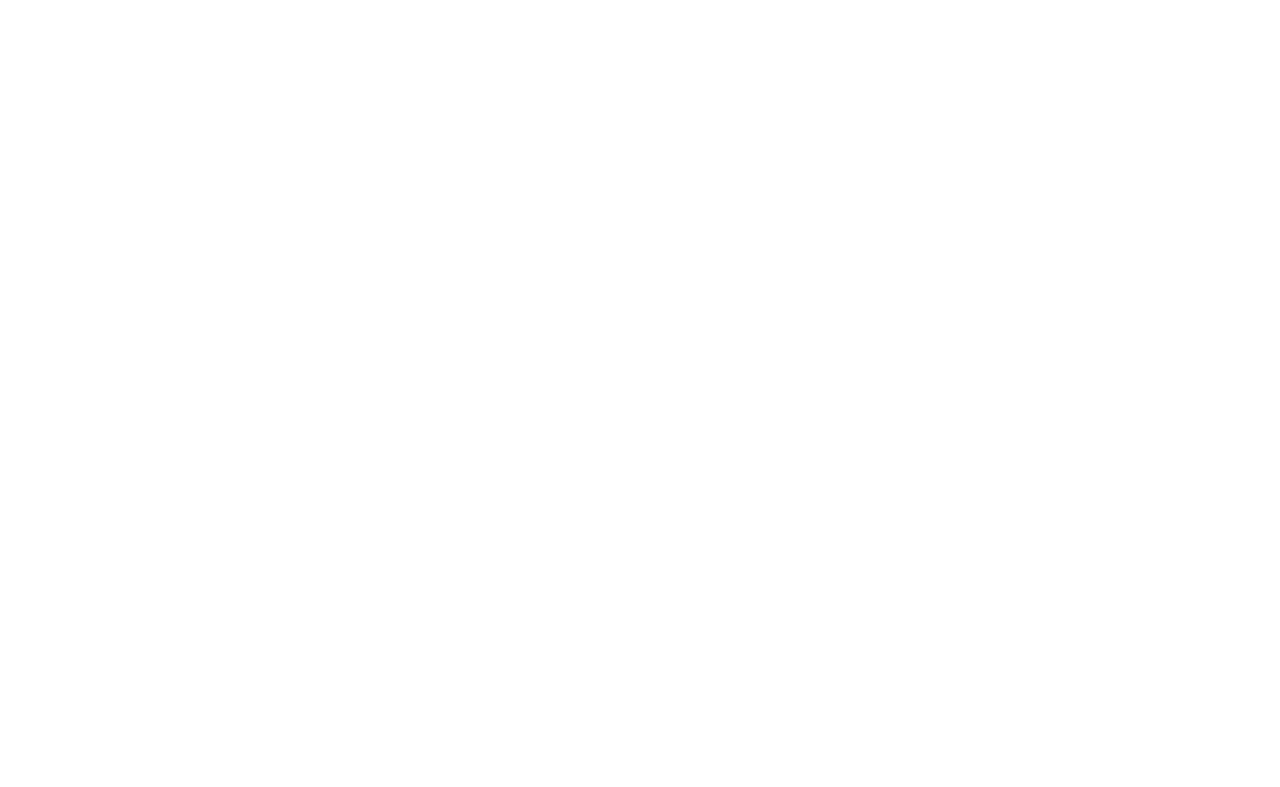
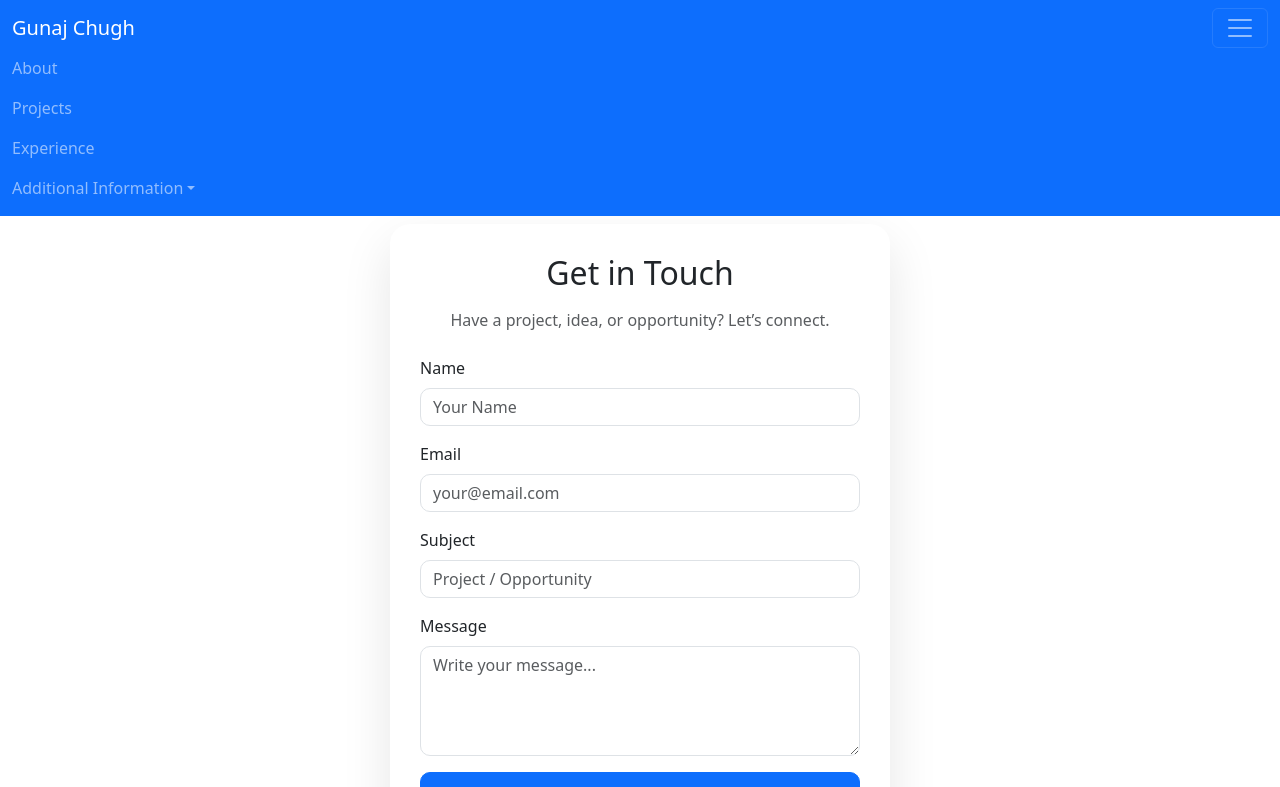
Before and after one commit to codedbygunnaj/Gunaj_Chugh, a React app in the folder portfolio/: page /contact in a window 1280 px wide. Before the commit this address had no page. Shown: the top 787 px of the page. Built offline with nearby package versions, Linux system fonts and the light colour scheme; the HTML template or start-up script is replaced by a standard one.

Commit message:
Added Contact option (FrontEnd almost Finished)

```diff
--- a/portfolio/src/App.jsx
+++ b/portfolio/src/App.jsx
@@ -3,6 +3,7 @@
 import Portfolio from "./Portfolio";
 import Project from "./Project";
 import Experience from "./Experience";
+import Contact from "./Contact";
 
 function App() {
   return (
@@ -10,6 +11,7 @@
       <Route path="/" element={<Portfolio />} />
       <Route path="/projects" element={<Project />} />
       <Route path="/experience" element={<Experience />} />
+      <Route path="/contact" element={<Contact />} />
     </Routes>
   );
 }
--- /dev/null
+++ b/portfolio/src/Contact.jsx
@@ -0,0 +1,54 @@
+import "./contact.css";
+import Navbar from "./Navbar";
+import Footer from "./Footer";
+
+export default function Contact() {
+  return (
+    <>
+      <Navbar />
+
+      <div className="container contact-container">
+
+        <div className="contact-box">
+
+          <h2 className="text-center mb-3">Get in Touch</h2>
+          <p className="text-center text-muted mb-4">
+            Have a project, idea, or opportunity? Let’s connect.
+          </p>
+
+          <form>
+
+            <div className="mb-3">
+              <label className="form-label">Name</label>
+              <input type="text" className="form-control" placeholder="Your Name" required />
+            </div>
+
+            <div className="mb-3">
+              <label className="form-label">Email</label>
+              <input type="email" className="form-control" placeholder="your@email.com" required />
+            </div>
+
+            <div className="mb-3">
+              <label className="form-label">Subject</label>
+              <input type="text" className="form-control" placeholder="Project / Opportunity" />
+            </div>
+
+            <div className="mb-3">
+              <label className="form-label">Message</label>
+              <textarea className="form-control" rows="4" placeholder="Write your message..." required></textarea>
+            </div>
+
+            <button className="btn btn-primary w-100" type="submit">
+              Send Message
+            </button>
+
+          </form>
+
+        </div>
+
+      </div>
+
+      <Footer />
+    </>
+  );
+}
--- a/portfolio/src/Navbar.jsx
+++ b/portfolio/src/Navbar.jsx
@@ -42,7 +42,7 @@
                 <Link className="dropdown-item" to="/#skills">Skills</Link>
                 <Link className="dropdown-item" to="/#achievements">Achievements</Link>
                 <li><a className="dropdown-item" target="_blank" href="https://drive.google.com/file/d/181UpoSgmEd7cajJNiD8eXQE8QhqNyuu6/view?usp=sharing">View Resume</a></li>
-                <li><a className="dropdown-item" href="#">Contact</a></li>
+                <li><a className="dropdown-item" href="/contact">Contact</a></li>
                 </ul>
             </li>
             </ul>
--- /dev/null
+++ b/portfolio/src/contact.css
@@ -0,0 +1,26 @@
+.contact-container {
+  min-height: 80vh;
+  display: flex;
+  justify-content: center;
+  align-items: center;
+}
+
+.contact-box {
+  width: 100%;
+  max-width: 500px;
+  background: #ffffff;
+  padding: 30px;
+  border-radius: 20px;
+  box-shadow: 0 20px 50px rgba(0,0,0,0.1);
+}
+
+.contact-box input,
+.contact-box textarea {
+  border-radius: 10px;
+}
+
+.contact-box button {
+  border-radius: 10px;
+  padding: 10px;
+  font-weight: 600;
+}
```
